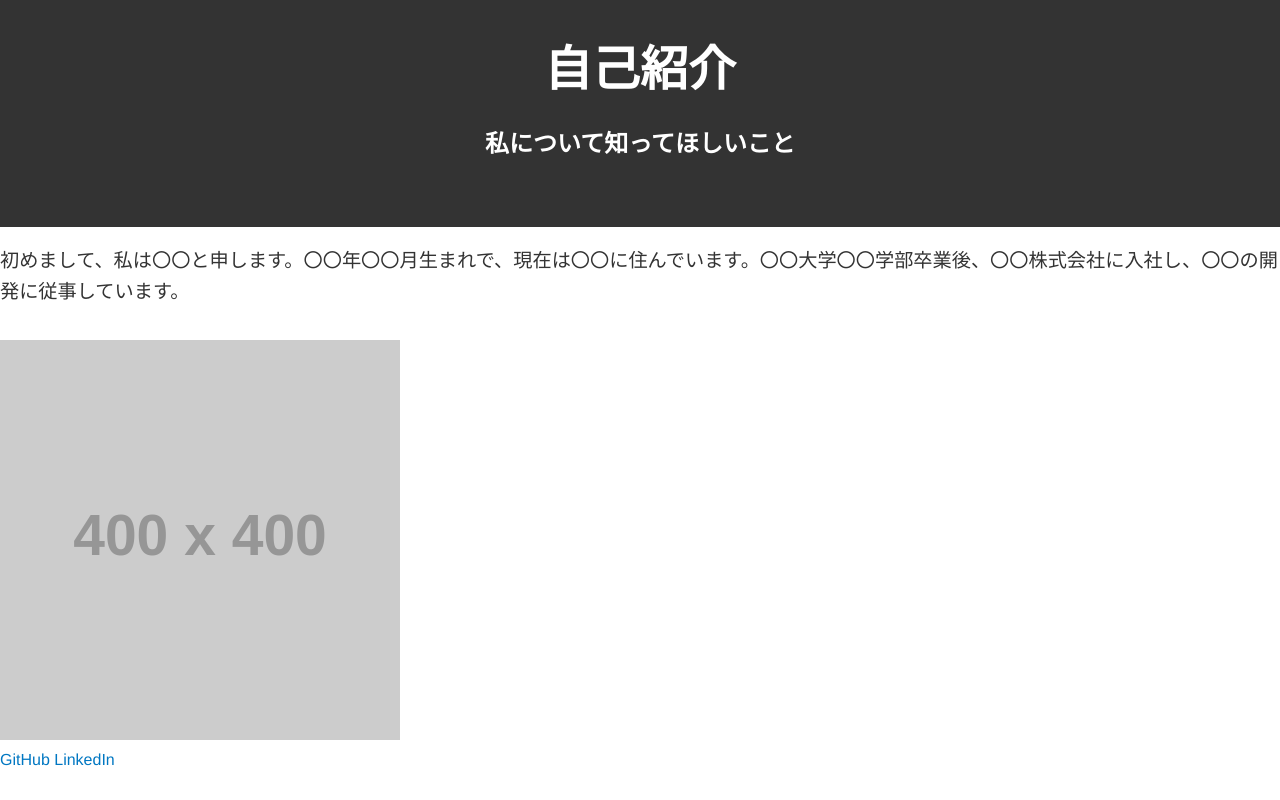
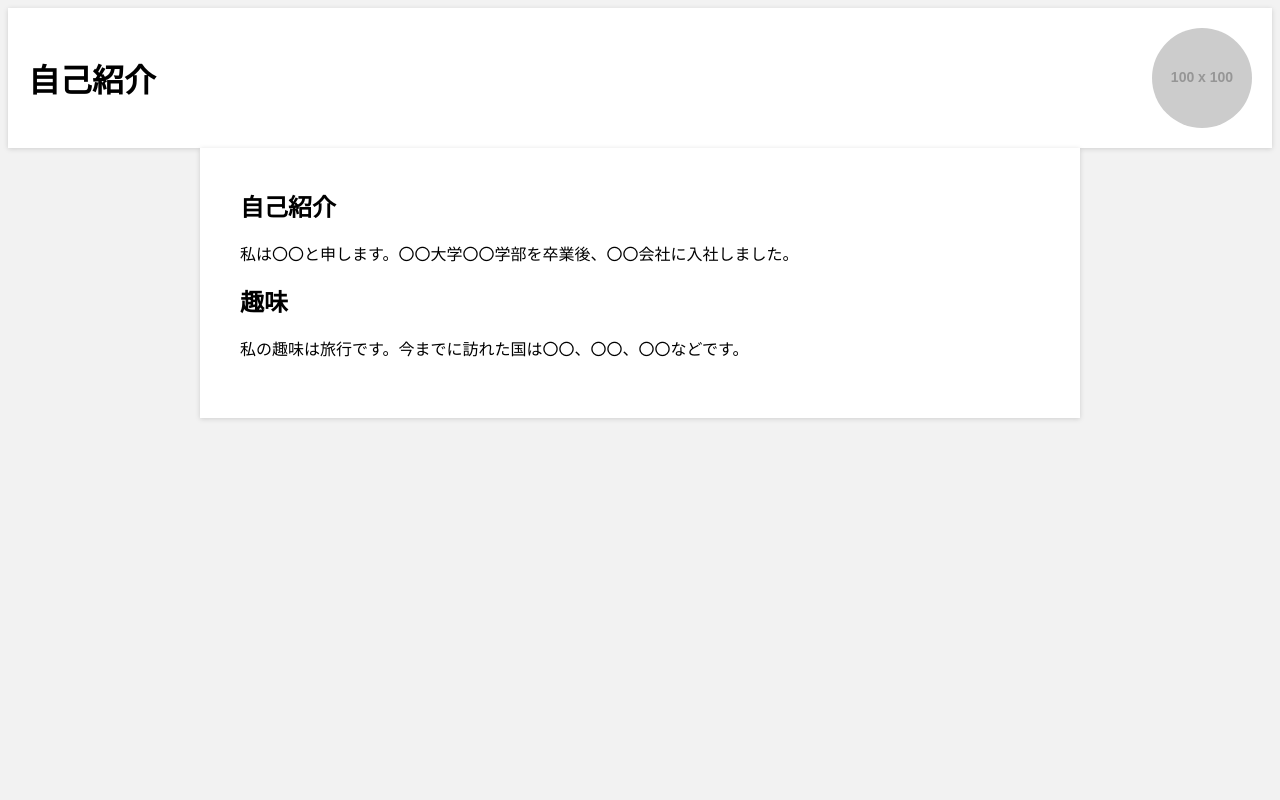
Before and after one commit to suibari-it/portfolio, a plain HTML site: page index.html in a window 1280 px wide. Drawn offline with Linux system fonts and the light colour scheme; placeholder pictures from the web are drawn by us.

Commit message:
Update index.html

```diff
--- a/index.html
+++ b/index.html
@@ -1,101 +1,63 @@
 <!DOCTYPE html>
-<html>
+<html lang="en">
 <head>
-    <meta charset="utf-8">
-    <title>自己紹介</title>
+    <meta charset="UTF-8">
+    <title>自己紹介ページ</title>
     <style>
-      /* ページ全体のスタイル */
         body {
-        font-family: "Helvetica Neue", "Arial", sans-serif;
-        font-size: 16px;
-        line-height: 1.6;
-        color: #333;
-        margin: 0;
-        padding: 0;
+            font-family: Arial, sans-serif;
+            background-color: #f2f2f2;
         }
 
-      /* ページのヘッダー */
-      header {
-        background-color: #333;
-        color: #fff;
-        padding: 2rem;
-        text-align: center;
+        #header {
+            background-color: #ffffff;
+            padding: 20px;
+            box-shadow: 0 1px 5px rgba(0, 0, 0, 0.15);
+            display: flex;
+            justify-content: space-between;
+            align-items: center;
         }
 
-      /* ページのタイトル */
-      h1 {
-        font-size: 3rem;
-        margin-top: 0;
-        margin-bottom: 1rem;
+        #header h1 {
+            margin: 0;
         }
 
-      /* ページのサブタイトル */
-      h2 {
-        font-size: 1.5rem;
-        margin-top: 0;
-        margin-bottom: 2rem;
+        #header img {
+            border-radius: 50%;
+            width: 100px;
+            height: 100px;
         }
 
-      /* 自己紹介文 */
-      p {
-        font-size: 1.2rem;
-        margin-bottom: 2rem;
+        #main {
+            max-width: 800px;
+            margin: 0 auto;
+            padding: 40px;
+            background-color: #ffffff;
+            box-shadow: 0 1px 5px rgba(0, 0, 0, 0.15);
         }
 
-      /* 画像 */
-      img {
-        max-width: 100%;
+        #main h2 {
+            margin-top: 0;
         }
 
-      /* リンク */
-      a {
-        color: #0077c2;
-        text-decoration: none;
-      }
-
-      /* ボタン */
-      .btn {
-        background-color: #0077c2;
-        border: none;
-        color: #fff;
-        display: inline-block;
-        font-size: 1rem;
-        margin-right: 1rem;
-        margin-bottom: 1rem;
-        padding: 0.5rem 1rem;
-        text-align: center;
-        text-decoration: none;
-        transition: background-color 0.3s ease;
-      }
-
-      /* ボタン:hover */
-      .btn:hover {
-        background-color: #0069a9;
-      }
-
-      /* ページのフッター */
-      footer {
-        background-color: #f5f5f5;
-        padding: 2rem;
-        text-align: center;
+        #main p {
+            line-height: 1.5;
+            font-size: 16px;
         }
     </style>
 </head>
 <body>
-    <!-- ページのヘッダー -->
-    <header>
+    <header id="header">
         <h1>自己紹介</h1>
-      <h2>私について知ってほしいこと</h2>
+        <img src="https://via.placeholder.com/100" alt="プロフィール画像">
     </header>
 
-    <!-- 自己紹介文 -->
-    <p>初めまして、私は〇〇と申します。〇〇年〇〇月生まれで、現在は〇〇に住んでいます。〇〇大学〇〇学部卒業後、〇〇株式会社に入社し、〇〇の開発に従事しています。</p>
+    <main id="main">
+        <h2>自己紹介</h2>
+        <p>私は〇〇と申します。〇〇大学〇〇学部を卒業後、〇〇会社に入社しました。</p>
 
-    <!-- 画像 -->
-    <img src="https://placehold.it/400x400" alt="プロフィール画像">
-
-    <!-- リンク集 -->
-    <div>
-      <a href="#">GitHub</a>
-      <a href="#">LinkedIn</a>
-      <a href="#">
+        <h2>趣味</h2>
+        <p>私の趣味は旅行です。今までに訪れた国は〇〇、〇〇、〇〇などです。</p>
+    </main>
+</body>
+</html>
```
Lines whose indentation alone changed are shown as unchanged.
